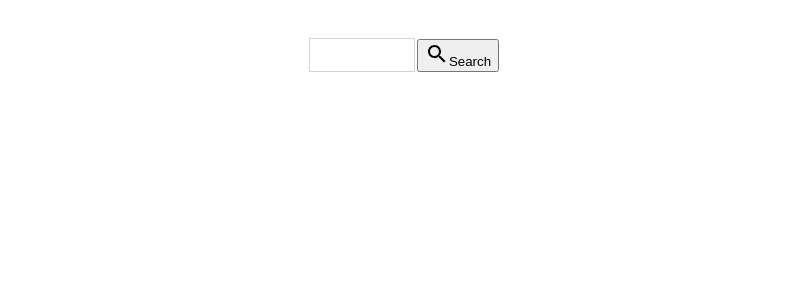
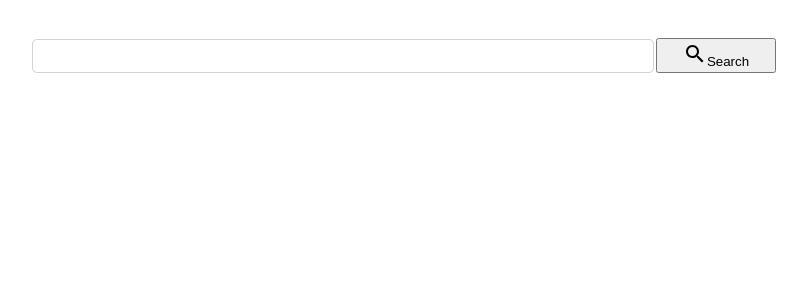
Before and after one commit to calvinyusno2359/googawr-search, a React (Create React App) app: page / in a window 1280 px wide. Shown: the top 300 px of the page, without its empty margins (236-1043 px from the left). Built offline with nearby package versions, Linux system fonts and the light colour scheme.

Commit message:
add: basic styling to search bar inp and button

```diff
--- a/src/modules/SearchBar.css
+++ b/src/modules/SearchBar.css
@@ -9,9 +9,16 @@
   align-items: center;
   border: 1px solid lightgray;
   height: 30px;
-  width: 100px;
+  width: 70vw;
+  max-width: 600px;
+  border-radius: 5px;
+  padding-left: 10px;
+  padding-right: 10px;
 }
 
 .SearchBar button {
+  height: 35px;
+  width: 10vw;
+  max-width: 120px;
   margin-left: 2px;
 }
```
